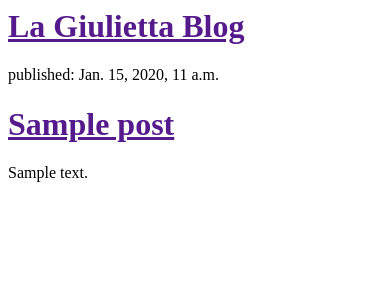
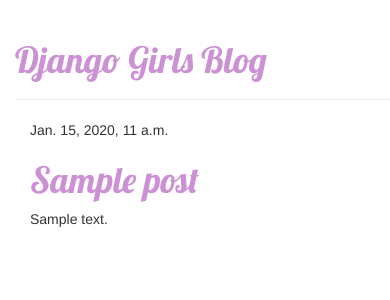
Before and after one commit to giulia909/my-first-blog, a Django app: template blog/templates/blog/post_list.html in a window 390 px wide. Shown: the top 300 px of the page. Run offline with Django 3.2, Linux system fonts and the light colour scheme; the template is opened without the code that fills it: values that come from a table or form of the project are taken from there, others are empty; tables that the repository leaves empty hold one stand-in row (values such as "Sample post"); some libraries are stand-ins or nearby versions.

Commit message:
Added view and template for detailed blog post as well as CSS for the site.

```diff
--- /dev/null
+++ b/blog/static/css/blog.css
@@ -0,0 +1,7 @@
+h1 a {
+    color: #CC90D4;
+    font-family: 'Lobster'
+}
+body {
+    padding-left: 15px;
+}
--- /dev/null
+++ b/blog/templates/blog/base.html
@@ -0,0 +1,23 @@
+{% load staticfiles %}
+<html>
+    <head>
+        <link rel="stylesheet" href="//maxcdn.bootstrapcdn.com/bootstrap/3.2.0/css/bootstrap.min.css">
+<link rel="stylesheet" href="//maxcdn.bootstrapcdn.com/bootstrap/3.2.0/css/bootstrap-theme.min.css">
+<link rel="stylesheet" href="{% static 'css/blog.css' %}">
+<link href="https://fonts.googleapis.com/css?family=Lobster&subset=latin,latin-ext" rel="stylesheet" type="text/css">
+        <title>La Giulietta blog</title>
+    </head>
+    <body>
+        <div class="page-header">
+        <h1><a href="/">Django Girls Blog</a></h1>
+    </div>
+    <div class="content container">
+        <div class="row">
+            <div class="col-md-8">
+            {% block content %}
+            {% endblock %}
+            </div>
+        </div>
+    </div>
+    </body>
+</html>
--- a/blog/templates/blog/post_list.html
+++ b/blog/templates/blog/post_list.html
@@ -1,19 +1,12 @@
-<html>
-    <head>
-        <title>La Giulietta blog</title>
-    </head>
-    <body>
-        <div>
-            <h1><a href="">La Giulietta Blog</a></h1>
-        </div>
-
-        {% for post in posts %}
-
-        <div>
-            <p>published: {{ post.published_date }}</p>
-        <h1><a href="">{{ post.title }}</a></h1>
-        <p>{{ post.text|linebreaksbr }}</p>
-            </div>
+{% extends 'blog/base.html' %}
+{% block content %}
+            {% for post in posts %}
+                <div class="post">
+                    <div class="date">
+                        {{ post.published_date }}
+                    </div>
+                    <h1><a href="{% url 'post_detail' pk=post.pk %}">{{ post.title }}</a></h1>
+                    <p>{{ post.text|linebreaksbr }}</p>
+                </div>
             {% endfor %}
-    </body>
-</html>
+ {% endblock content %}
--- a/blog/urls.py
+++ b/blog/urls.py
@@ -2,4 +2,4 @@
 from . import views
 urlpatterns = [
     url(r'^$', views.post_list, name='post_list'),
-]
+    url(r'^post/(?P<pk>[0-9]+)/$', views.post_detail, name='post_detail')]
--- a/blog/views.py
+++ b/blog/views.py
@@ -1,4 +1,4 @@
-from django.shortcuts import render
+from django.shortcuts import render, get_object_or_404
 
 from django.utils import timezone
 from .models import Post
@@ -6,3 +6,6 @@
 def post_list(request):
     posts = Post.objects.filter(published_date__lte=timezone.now()).order_by('published_date')
     return render(request, 'blog/post_list.html', {'posts': posts})
+def post_detail(request, pk):
+    post = get_object_or_404(Post, pk=pk)
+    return render(request, 'blog/post_detail.html', {'post': post})
```
Also changed, not shown: blog/templates/blog/post_detail.html (added, +13 -0 lines).
